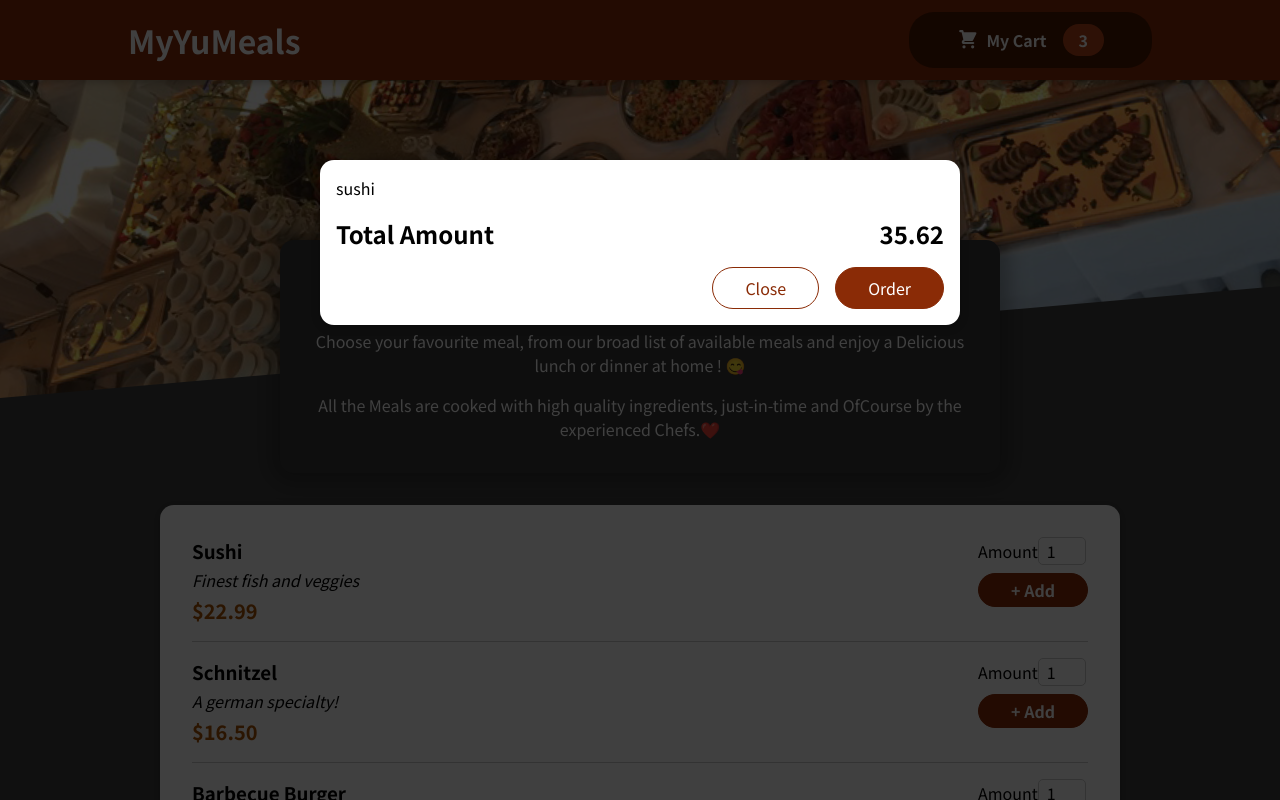
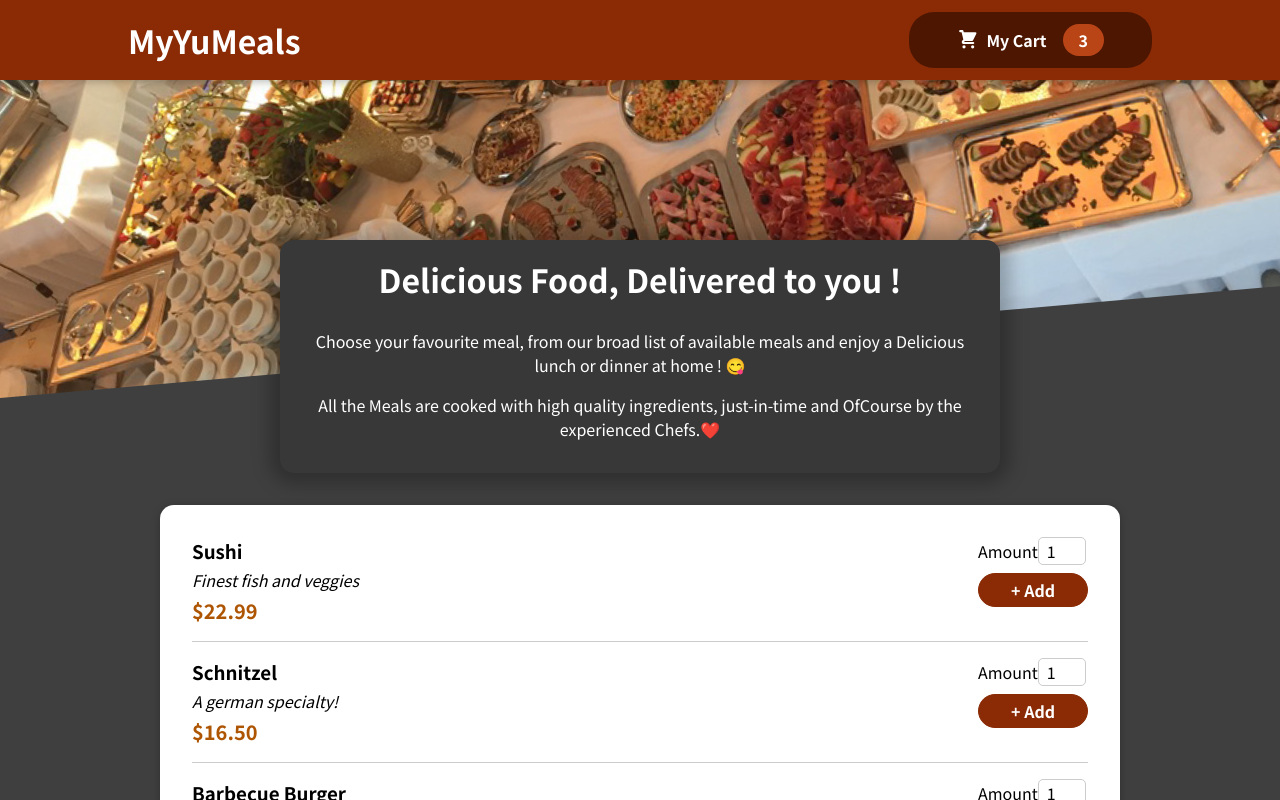
Before and after one commit to rupamsutar/MyZomato, a React (Create React App) app: page / in a window 1280 px wide. Shown: the top 800 px of the page. Built offline with nearby package versions, Linux system fonts and the light colour scheme.

Commit message:
Managing Cart and Modal State

```diff
--- a/src/App.js
+++ b/src/App.js
@@ -1,13 +1,24 @@
-import React from "react";
+import React,{ useState } from "react";
 import Header from "./components/Layout/Header";
 import Meals from "./components/Meals/Meals";
 import Cart from "./components/Cart/Cart";
 
 function App() {
+
+  const [cartIsShown, setCartIsShown] = useState(false);
+
+  const showCartHandler = () => {
+    setCartIsShown(true);
+  };
+
+  const hideCartHandler = () => {
+    setCartIsShown(false);
+  }
+
   return (
     <React.Fragment>
-      <Cart></Cart>
-      <Header />
+      {cartIsShown && <Cart onClose={hideCartHandler} />}
+      <Header onShowCart={showCartHandler} />
       <main>
         <Meals />
       </main>
--- a/src/components/Cart/Cart.js
+++ b/src/components/Cart/Cart.js
@@ -2,7 +2,7 @@
 import Classes from "./Cart.module.css";
 import Modal from "../UI/Modal";
 
-const Cart = () => {
+const Cart = (props) => {
     const cartItems = (
         <ul className={Classes["cart-items"]}>
             {
@@ -22,14 +22,14 @@
 
     return (
         <div>
-            <Modal>
+            <Modal onClose={props.onClose} >
                 {cartItems}
                 <div className={Classes.total}>
                     <span>Total Amount</span>
                     <span>35.62</span>
                 </div>
                 <div className={Classes.actions}>
-                    <button className={Classes["button--alt"]}>Close</button>
+                    <button className={Classes["button--alt"]} onClick={props.onClose} >Close</button>
                     <button className={Classes.button}>Order</button>
                 </div>
             </Modal>
--- a/src/components/Layout/Header.js
+++ b/src/components/Layout/Header.js
@@ -4,11 +4,11 @@
 import Classes from "./Header.module.css";
 import HeaderCartButton from "./HeaderCartButton";
 
-const Header = () => {
+const Header = (props) => {
     return <React.Fragment>
         <header className={Classes.header}>
             <h1>MyYuMeals</h1>
-            <HeaderCartButton />
+            <HeaderCartButton onClick={props.onShowCart} />
         </header>
         <div className={Classes["main-image"]}>
             <img src={MealsImage} alt="table full of meals"></img>
--- a/src/components/Layout/HeaderCartButton.js
+++ b/src/components/Layout/HeaderCartButton.js
@@ -2,9 +2,9 @@
 import CartIcon from "../Cart/CartIcon";
 import Classes from "./HeaderCartButton.module.css";
 
-const HeaderCartButton = () => {
+const HeaderCartButton = (props) => {
     return (
-        <button className={Classes.button}>
+        <button className={Classes.button} onClick={props.onClick} >
                 <span className={Classes.icon} >
                     <CartIcon />
                 </span>
--- a/src/components/UI/Modal.js
+++ b/src/components/UI/Modal.js
@@ -4,7 +4,7 @@
 
  const Backdrop = (props) => {
     return(
-        <div className={Classes.backdrop}></div>
+        <div className={Classes.backdrop} onClick={props.onClose}></div>
     );
  };
 
@@ -21,7 +21,7 @@
  const Modal = (props) => {
     return (
         <React.Fragment>
-            {ReactDOM.createPortal(<Backdrop />, portalElements)}
+            {ReactDOM.createPortal(<Backdrop  onClose={props.onClose}/>, portalElements)}
             {ReactDOM.createPortal(<ModalOverlay>{props.children}</ModalOverlay>, portalElements)}
         </React.Fragment>
     )
```
